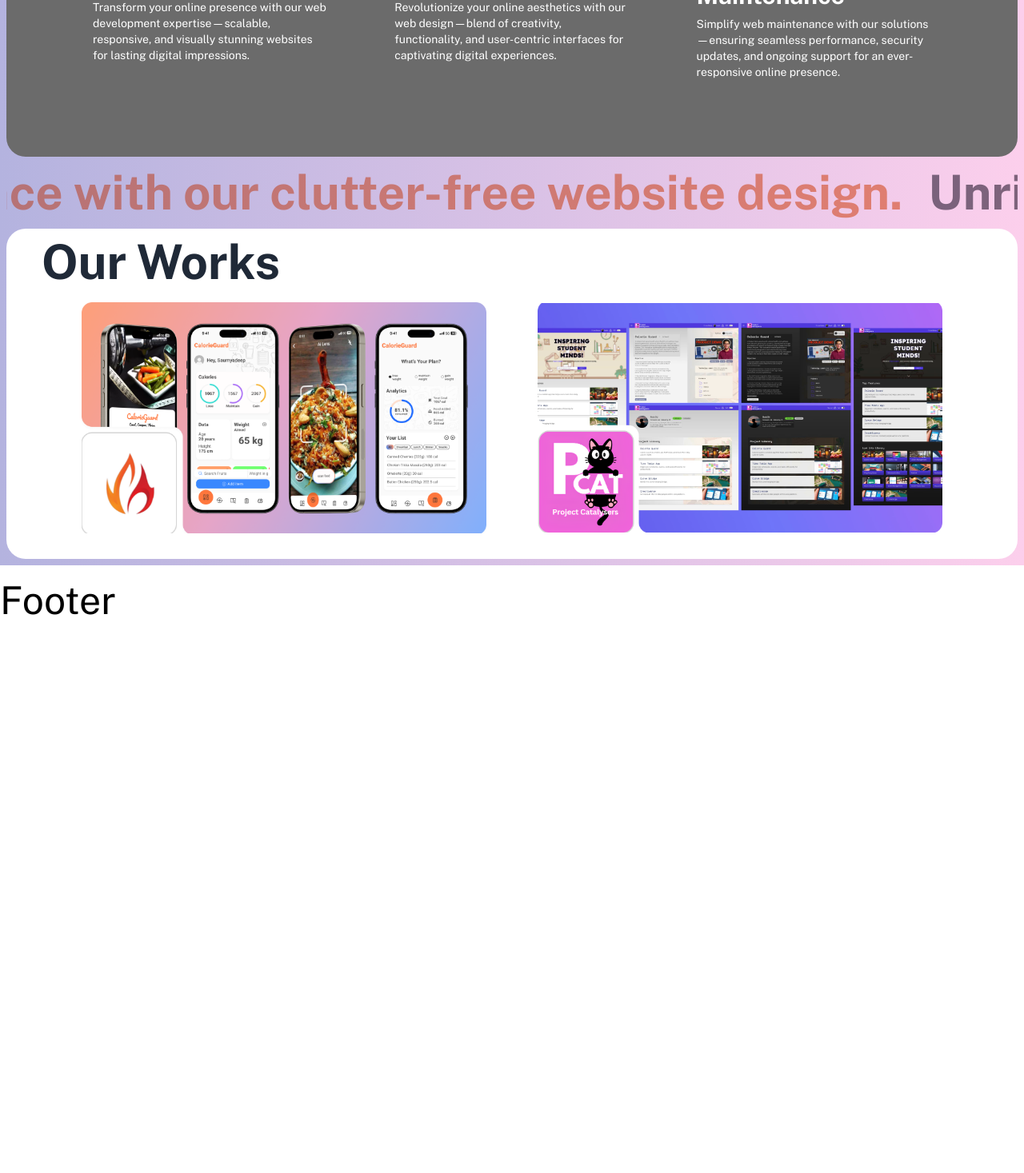
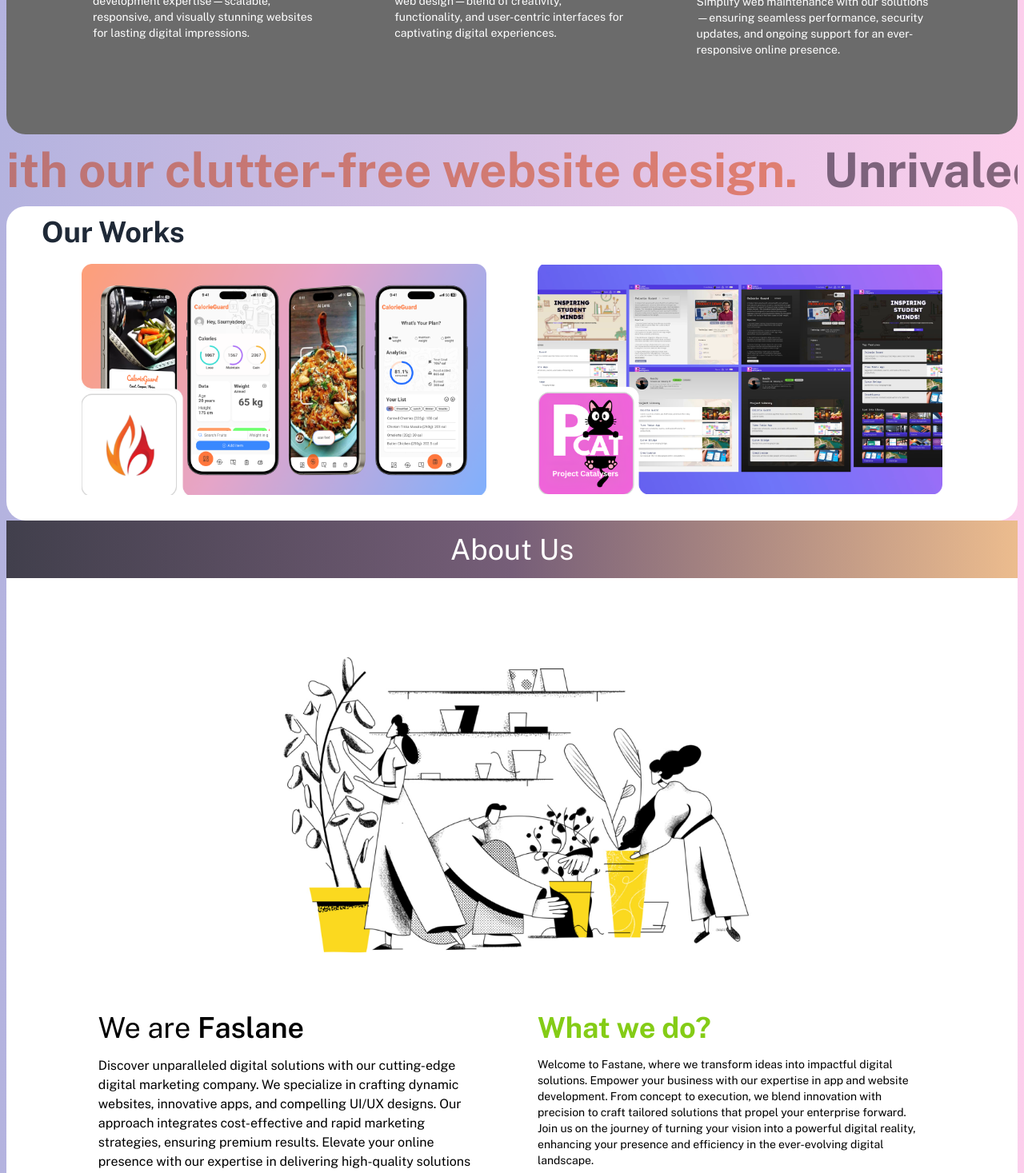
Before and after one commit to SRINJAYDASGUPTA-Git/faslane-web, a Next.js app: page / in a window 1280 px wide. Shown: the part 1330-2797 px from the top of the page at 80% size. Before the commit the page ends 2109 px from the top, so only its background shows below. Built offline with nearby package versions, Linux system fonts and the light colour scheme.

Commit message:
Add About component and update Header component

```diff
--- /dev/null
+++ b/app/(root)/contact/page.tsx
@@ -0,0 +1,9 @@
+const page = () => {
+    return (
+        <div>
+            Contact
+        </div >
+    )
+}
+
+export default page
--- a/app/(root)/layout.tsx
+++ b/app/(root)/layout.tsx
@@ -10,7 +10,7 @@ export default function RootLayout({
             <main className="flex-1 ">
                 {children}
             </main>
-            <Footer />
+
         </div>
     )
 }
--- a/app/(root)/page.tsx
+++ b/app/(root)/page.tsx
@@ -1,3 +1,5 @@
+import About from "@/components/shared/About";
+import Footer from "@/components/shared/Footer";
 import Header from "@/components/shared/Header";
 import Marquee from "@/components/shared/Marquee";
 import Services from "@/components/shared/Services";
@@ -9,7 +11,8 @@ export default function Home() {
     <main className='flex flex-col text-black gap-3'>
       <div className="p-2 bg-[rgb(180,179,223)] bg-gradient-to-r from-[#b4b3df] to-[#fccfec]">
         <Header />
-        <div className="flex items-center justify-between p-10  px-7 md:px-20">
+        {/* Intro */}
+        <section className="flex items-center justify-between p-10  px-7 md:px-20">
           <div className="flex flex-col">
             <span className="text-2xl md:text-5xl font-bold py-3">Unlock Business Potential</span>
             <span className="text-md md:text-3xl">Elevate your business with bespoke <br />
@@ -21,18 +24,23 @@ export default function Home() {
           <div className='hidden w-[500px] md:block'>
             <img src="/Business_Team.gif" alt="Business Gif" />
           </div>
-        </div>
+        </section>
         <section className="px-3 bg-[#6B6B6B] rounded-3xl text-slate-200 hover:bg-black/80 hover:scale-[1.01] transition delay-150 ease-in-out" id="services">
           <Services />
         </section >
         <Marquee text={"Unrivaled products, trust, and a seamless user experience with our clutter-free website design."} />
-
-        <div className="bg-white rounded-3xl p-3" id="portfolio">
-          {/* Our Works */}
+        {/* Our Works */}
+        <section className="bg-white rounded-3xl p-3 " id="portfolio">
           <Works />
-        </div>
+        </section>
+        {/* About Us */}
+        <section id="about">
+          <div>
+            <About />
+          </div>
+        </section>
+        <Footer />
       </div >
-
     </main >
   );
 }
--- a/app/(root)/test/page.tsx
+++ /dev/null
@@ -1,22 +0,0 @@
-import React from 'react'
-import { services } from '@/constants'
-import Image from 'next/image'
-const page = () => {
-    return (
-        <div className='w-full p-4 bg-black text-white flex flex-wrap '>
-            {
-                services.map((service, index) => {
-                    return (
-                        <div key={index} className='w-[33%] p-4 flex flex-col gap-2'>
-                            <Image src={service.icon} alt={service.title} height={60} width={60} className='rounded-full' />
-                            <span className='text-3xl font-bold'>{service.title}</span>                                                              <span className='text-md'>{service.description}</span>
-
-                        </div>
-                    )
-                })
-            }
-        </div >
-    )
-}
-
-export default page
--- /dev/null
+++ b/components/shared/About.tsx
@@ -0,0 +1,50 @@
+"use client"
+import { Separator } from '@radix-ui/react-separator'
+import Image from 'next/image'
+import React from 'react'
+
+const About = () => {
+    return (
+        <div className=' bg-white rounded-b-[48px] '>
+            <div className='flex flex-col items-center justify-center w-full gap-5'>
+                <div className='flex items-center justify-center p-4 text-4xl bg-gradient-to-r from-[#413f4c]  via-[#765e78] to-[#ecbc8e] w-full text-white '>
+                    <Separator className="my-4 text-white" />
+                    <span>About Us</span>
+                    <Separator className="my-4" />
+                </div>
+                <Image src='/about.png' width='600' height='600' alt='About' />
+                <div className='flex items-center justify-center p-5 w-[85%]'>
+                    <div className='flex place-items-start justify-center gap-16 '>
+                        <div className='flex flex-col gap-4 w-full '>
+                            <p className='text-4xl'>We are <span className='font-semibold'>Faslane</span> </p>
+                            <p>
+                                Discover unparalleled digital solutions with our cutting-edge digital marketing company. We specialize in crafting dynamic websites, innovative apps, and compelling UI/UX designs. Our approach integrates cost-effective and rapid marketing strategies, ensuring premium results. Elevate your online presence with our expertise in delivering high-quality solutions tailored to your unique needs.
+                                At our digital marketing company, we prioritize trust and transparency as our core principles. Our dedicated team is committed to fostering a collaborative partnership with clients, ensuring clear communication and shared goals. We firmly believe in optimum client satisfaction, striving to exceed expectations at every step. By combining creativity, technical expertise, and strategic thinking, we build not just websites and apps, but lasting relationships. Experience the power of a trusted ally in your digital journey. Let us transform your vision into a reality with efficiency, reliability, and a commitment to excellence.
+                            </p>
+                        </div>
+                        <div className='flex flex-col gap-4 w-full'>
+                            <p className='text-4xl font-bold text-lime-500'>What we do? </p>
+                            <p className='text-sm'>
+                                Welcome to Fastane, where we transform ideas into impactful digital solutions. Empower your business with our expertise in app and website development. From concept to execution, we blend innovation with precision to craft tailored solutions that propel your enterprise forward. Join us on the journey of turning your vision into a powerful digital reality, enhancing your presence and efficiency in the ever-evolving digital landscape.
+                            </p><p className='text-4xl font-bold text-purple-500'>What we bring? </p>
+                            <p className='text-sm'>
+                                We bring a dynamic fusion of innovation and expertise to transform ideas into impactful digital solutions. Specializing in app and website development, we empower businesses with tailored strategies, enhancing brand presence, streamlining operations, and driving unparalleled success in the ever-evolving digital landscape. Our commitment is to unlock the full potential of your business through cutting-edge solutions that resonate with your vision and goals. Join us in the journey of digital transformation and experience the difference of strategic, forward-thinking solutions.
+                            </p>
+
+                        </div>
+                    </div>
+                </div>
+
+            </div>
+            <div className='text-3xl w-[70%] px-24 py-28'>
+                "At <span className="font-bold bg-gradient-to-r from-[#9747FF] via-[#6052FA] to-[#E07E71] bg-clip-text text-transparent">Faslane</span>, we prioritize trust and innovation, delivering digital solutions that exceed client expectations." <br />
+                <p className='text-right pr-24 text-[18px]'>
+                    <span className='font-semibold text-[20px]'>Arghyadip Biswas</span><br /> Founder & CEO
+                </p>
+            </div>
+
+        </div>
+    )
+}
+
+export default About
--- a/components/shared/Footer.tsx
+++ b/components/shared/Footer.tsx
@@ -1,8 +1,48 @@
 import React from 'react'
-
+import { Button } from '../ui/button'
+import { FaChevronRight } from "react-icons/fa6";
+import { FiArrowUpRight } from "react-icons/fi";
+import Link from 'next/link';
 const Footer = () => {
     return (
-        <div className='text-black text-5xl'>Footer</div>
+        <div className='flex items-center justify-center py-5'>
+            <div className='text-[#1d1d1d] flex px-20 w-[100vw] flex-col text-[24px] gap-5'>
+                <p className='text-5xl'>
+                    We would love to hear<br /> from you.
+                </p>
+                <div className='flex  justify-between w-full'>
+                    <Link href='/contact'>
+                        <Button className='w-fit rounded-full bg-white text-[#1d1d1d] hover:bg-slate-300 text-[20px] font-semibold'>
+                            Become a client
+                            <FaChevronRight className='ml-3' />
+                        </Button>
+                    </Link>
+                    <div className='flex gap-5'>
+                        <div className='flex flex-col gap-4 text-[24px]'>
+                            <span className=' font-semibold'>Contact Us</span>
+                            <span>
+                                Our Email <br />
+                                <Link href="mailto:faslane.agency@gmail.com" className='underline'>
+                                    faslane.agency@gmail.com
+                                </Link>
+                            </span>
+                        </div>
+                        <div className='flex flex-col gap-4 text-[24px]'>
+                            <span className=' font-semibold'>Follow Us</span>
+                            <p>
+                                <span className='flex place-items-center gap-2'>facebook <FiArrowUpRight /></span>
+                                <span className='flex place-items-center gap-2'>instagram <FiArrowUpRight /></span>
+                                <span className='flex place-items-center gap-2'>linkedin <FiArrowUpRight /></span>
+                            </p>
+                        </div>
+                    </div>
+                </div>
+                <p className='text-[#1d1d1d] text-[24px]'>
+                    © Faslane 2024. All rights Reserved • <span className='underline'>Privacy Policy</span>
+                </p>
+            </div>
+        </div>
+
     )
 }
 
--- a/components/shared/Header.tsx
+++ b/components/shared/Header.tsx
@@ -50,7 +50,9 @@ const Header = () => {
                     <MobileNav />
                 </div>
             </div>
-            <div className="hidden md:flex md:items-center md:justify-center p-2 w-[10vw]  rounded-full text-stone-100 bg-[url('/contact-button.png')] bg-contain text-xl">Contact Us</div>
+            <Link href='/contact'>
+                <div className="hidden md:flex md:items-center md:justify-center p-2 w-[10vw]  rounded-full text-stone-100 bg-[url('/contact-button.png')] bg-contain text-xl">Contact Us</div>
+            </Link>
         </header>
     )
 }
--- a/components/shared/Works.tsx
+++ b/components/shared/Works.tsx
@@ -4,7 +4,7 @@ import React from 'react'
 const Works = () => {
     return (
         <div>
-            <span className="text-6xl p-8 font-bold text-gray-800 text-center">
+            <span className="text-4xl p-8 font-bold text-gray-800 text-center">
                 Our Works
             </span>
             <div className="flex items-center justify-center">
@@ -12,17 +12,17 @@ const Works = () => {
 
                     <div className="group w-full h-full relative flex items-center justify-center">
                         <Image src='/cg.png' width="1000" height='300' alt="Calorie Guard" className="w-full h-full object-cover " />
-                        <div className=" absolute w-fit bottom-0 left-0 ms-[80px] mt-[20px] md:ms-[138px] bg-white rounded-xl  group-hover:block hidden transition ease-in-out delay-150 p-1">
-                            <span className="md:text-3xl text-[13px] font-bold md:px-2 md:py-4">Calorie Guard</span>
-                            <p className="md:text-[18px] text-[10px] md:px-4 ">
+                        <div className=" absolute w-fit bottom-0 left-0 ms-[60px]  md:ms-[134px] bg-white rounded-t-xl group-hover:block hidden transition ease-in-out delay-150 p-1 leading-[.85rem] ">
+                            <span className="md:text-3xl text-[10px] font-bold md:px-2 md:py-4  ">Calorie Guard</span>
+                            <p className="md:text-[18px] text-[6px] md:px-4 leading-[13.8px] md:leading-6">
                                 Innovative calorie counting app with AI Lens scans food, providing instant, accurate calorie info. User-friendly, extensive database, personalized tracking.
                             </p>
                         </div>
                     </div><div className="group w-full h-full relative flex items-center justify-center">
                         <Image src='/pc.png' width="1000" height='300' alt="Calorie Guard" className="w-full h-full object-cover " />
-                        <div className=" absolute w-fit bottom-0 left-0 ms-[80px] mt-[20px] md:ms-[138px] bg-white rounded-xl  group-hover:block hidden transition ease-in-out delay-150 p-1">
-                            <span className="md:text-3xl text-[13px] font-bold  md:px-2 md:py-4">Project Catalysers</span>
-                            <p className="md:text-[18px] text-[10px] md:px-4 ">
+                        <div className=" absolute w-fit bottom-0 left-0 ms-[60px] md:ms-[134px] bg-white rounded-t-xl  group-hover:block hidden transition ease-in-out delay-150 p-1 leading-[.85rem] " >
+                            <span className="md:text-3xl text-[10px] font-bold  md:px-2 md:py-4">Project Catalysers</span>
+                            <p className="md:text-[18px] text-[6px] md:px-4 leading-[14.3px] md:leading-6">
                                 A project display platform where creators showcase software, hardware, and diverse projects. Learn and explore through detailed project walkthroughs.
                             </p>
                         </div>
```
Also changed, not shown: public/Rectangle 9.png (added), public/about.png (added).
